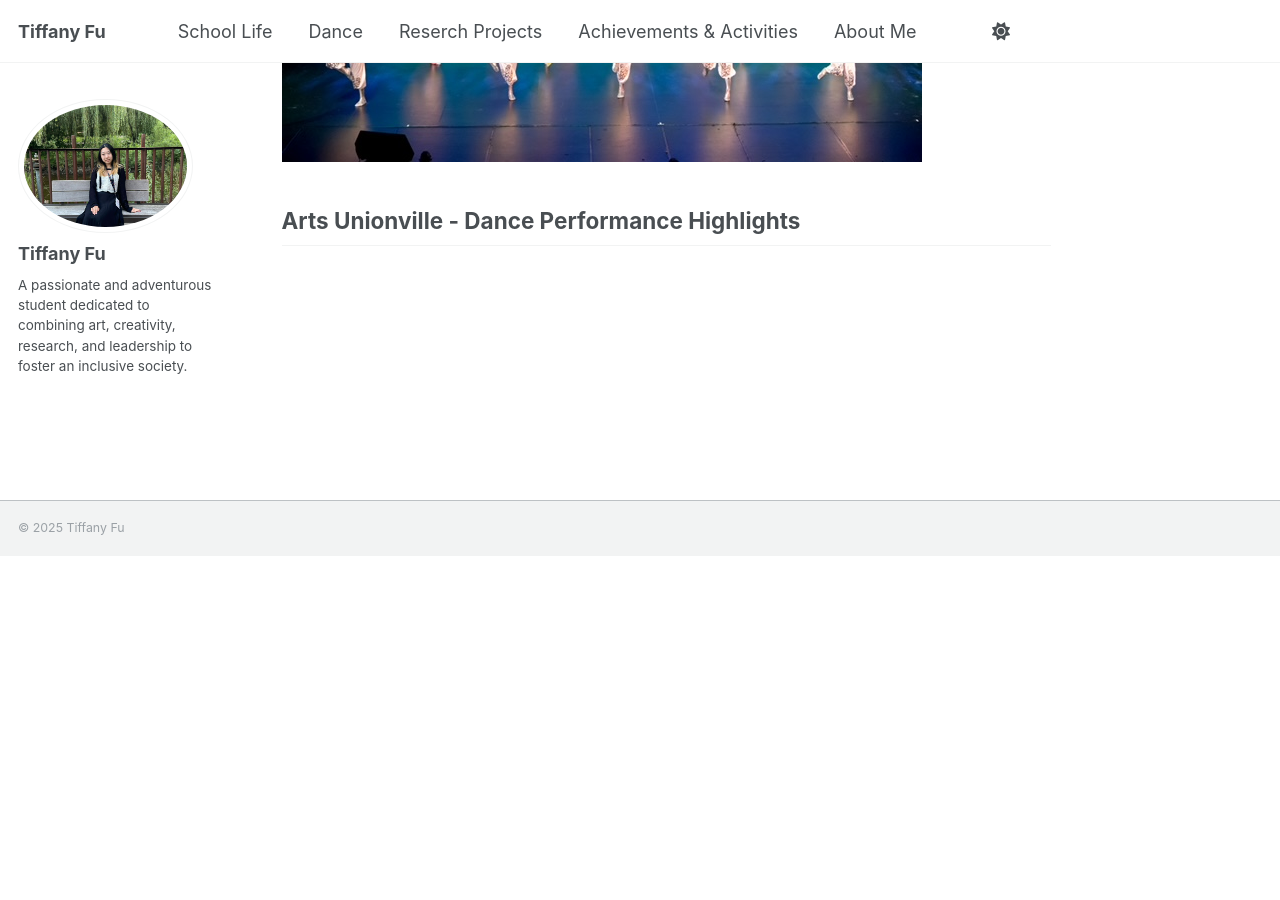
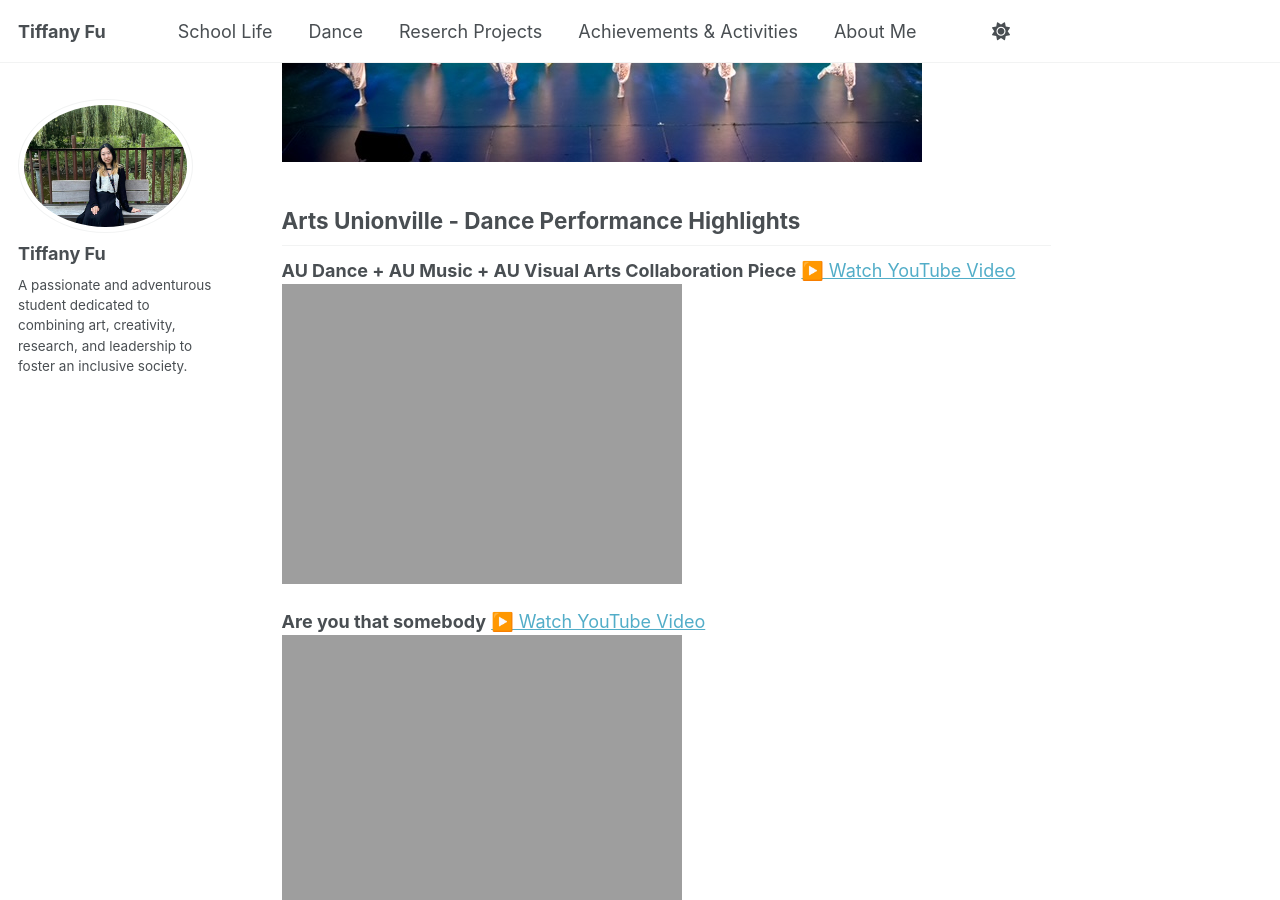
Before and after one commit to TiffanyJTFu/TiffanyTestWeb, a Jekyll site: the page built from _talks/DanceStagePerformances.md, in a window 1280 px wide and 900 px high, scrolled down 5264 px. Built offline with Jekyll 4.4.1, drawn with Linux system fonts in a browser that asks for light colours; a script that is not in the unit is left out; before the commit the page ends 5820 px from its top, so only the background shows below that.

Commit message:
Update DanceStagePerformances.md

```diff
--- a/_talks/DanceStagePerformances.md
+++ b/_talks/DanceStagePerformances.md
@@ -73,3 +73,11 @@ location: "Toronto, Canada"
 
 
 ## Arts Unionville - Dance Performance Highlights
+**AU Dance + AU Music + AU Visual Arts Collaboration Piece**
+<a href="https://youtu.be/_3v05TpXpJ8" target="_blank" rel="noopener">▶️ Watch YouTube Video</a>
+<br>![Dance10](https://www.tiffu.ca/images/audance2.PNG)
+
+
+**Are you that somebody**
+<a href="https://youtu.be/-5U3fKKlsSs" target="_blank" rel="noopener">▶️ Watch YouTube Video</a>
+<br>![Dance10](https://www.tiffu.ca/images/audance1.jpg)
```
